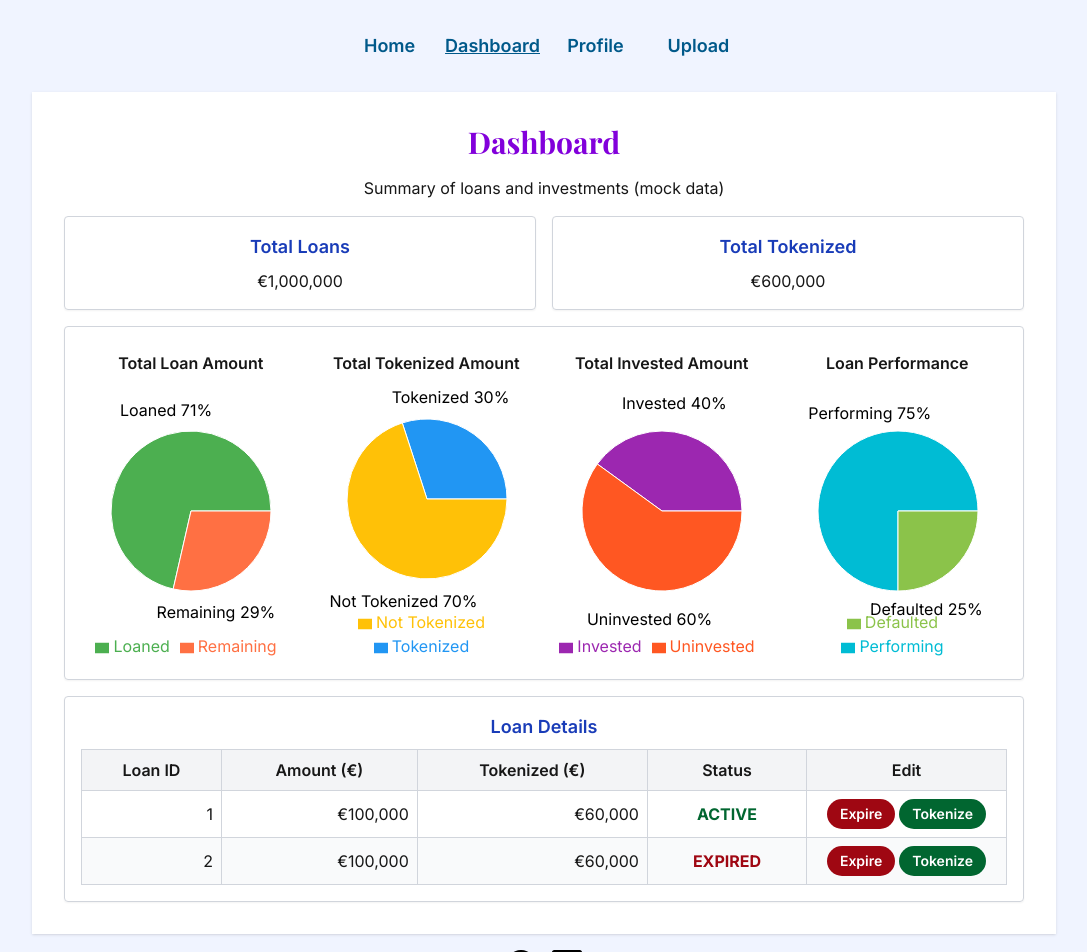
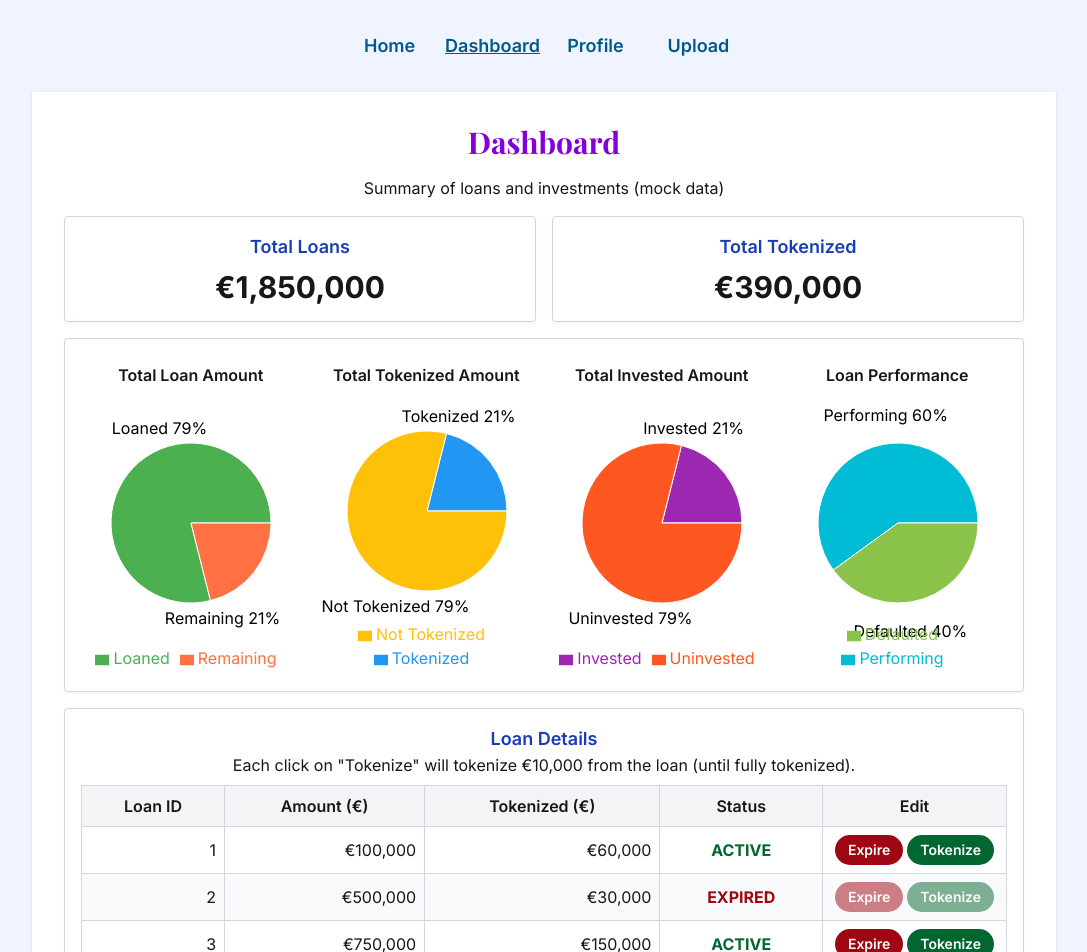
Before and after one commit to kizuyoko/loan-tokenization-dashboard, a Next.js app: page /dashboard in a window 1280 px wide. Shown: the top 952 px of the page, without its empty margins (96-1183 px from the left). Built offline with nearby package versions, Linux system fonts and the light colour scheme.

Commit message:
Connect Data in Dashboard

```diff
--- a/src/app/globals.css
+++ b/src/app/globals.css
@@ -45,6 +45,10 @@ p {
   @apply text-center
 }
 
+.mobile-hide {
+  @apply hidden sm:inline
+}
+
 .text-link {
   @apply hover:underline text-sky-800 font-semibold text-lg
 }
@@ -87,6 +91,10 @@ button:disabled {
 .dashboard-card {
   @apply border rounded border-gray-300 shadow-xs
 }
+.card-total {
+  @apply text-3xl font-bold text-center
+}
+
 
 .loan-table {
   @apply w-full border-collapse mt-2 table-auto border border-gray-300;
@@ -117,3 +125,6 @@ button:disabled {
 .expired {
   @apply text-red-800
 }
+.edit-cell {
+  @apply text-center sm:w-46 w-30
+}
--- a/src/components/Cards.tsx
+++ b/src/components/Cards.tsx
@@ -1,20 +1,25 @@
 "use client";
 import { useState } from 'react';
 import { Card } from './ui/Card';
+import { Loan } from '@/types/loan';
 
-export const Cards = () => {
+interface CardsProps {
+  loans: Loan[];
+}
+
+export const Cards: React.FC<CardsProps> = ({ loans }) => {
   const [mockData, setMockData] = useState({
-    totalLoans: 1000000,
-    totalTokenized: 600000,
+    totalLoans: loans.reduce((acc, loan) => acc + loan.amount, 0),
+    totalTokenized: loans.reduce((acc, loan) => acc + loan.tokenized, 0),
   });
 
   return (
     <div className="grid w-full grid-cols-2 gap-4">
       <Card title="Total Loans">
-        <p>€{mockData.totalLoans.toLocaleString()}</p>
+        <p className='card-total'>€{mockData.totalLoans.toLocaleString()}</p>
       </Card>
       <Card title="Total Tokenized">
-        <p>€{mockData.totalTokenized.toLocaleString()}</p>
+        <p className='card-total'>€{mockData.totalTokenized.toLocaleString()}</p>
       </Card>
     </div>
   );
--- a/src/components/Dashboard.tsx
+++ b/src/components/Dashboard.tsx
@@ -1,13 +1,18 @@
+"use client";
 import { Cards } from './Cards';
 import { Charts } from './charts/Charts';
 import { LoanTable } from './LoanTable';
+import { useState } from "react";
+import { mockLoans } from '@/data/mockLoans';
 
 export const Dashboard = () => {
+  const [loans, setLoans] = useState(mockLoans);
+
   return (
     <>
-      <Cards />
-      <Charts />
-      <LoanTable />
+      <Cards loans={loans} />
+      <Charts loans={loans} />
+      <LoanTable loans={loans} setLoans={setLoans} />
     </>
   );
 };
--- a/src/components/LoanTable.tsx
+++ b/src/components/LoanTable.tsx
@@ -1,13 +1,45 @@
 import { Button } from "./ui/Button";
+import { Loan } from "@/types/loan";
 
-export const LoanTable = () => {
+const TOKENIZE_STEP  = 10000;
+interface LoanTableProps {
+  loans: Loan[];
+  setLoans: React.Dispatch<React.SetStateAction<Loan[]>>;
+}
+
+export const LoanTable: React.FC<LoanTableProps> = ({ loans, setLoans }) => {
+
+  const handleExpire = (id: number) => {
+    setLoans((prevLoans) =>
+      prevLoans.map((loan) =>
+        loan.id === id ? { ...loan, status: "Expired" } : loan
+      )
+    );
+  };
+
+  const handleTokenize = (id: number) => {
+    // Example logic: Increase tokenized amount by 10,000 on each tokenize action
+    setLoans((prevLoans) =>
+      prevLoans.map((loan) =>
+        loan.id === id
+          ? {
+              ...loan,
+              tokenized: Math.min(loan.tokenized + TOKENIZE_STEP , loan.amount),
+              amount: Math.max(loan.amount - TOKENIZE_STEP , 0),
+            }
+          : loan
+      )
+    );
+  };
+
   return (
     <div className="w-full p-4 dashboard-card">
       <h2 className="text-left">Loan Details</h2>
+      <p>Each click on &quot;Tokenize&quot; will tokenize €{TOKENIZE_STEP .toLocaleString()} from the loan (until fully tokenized).</p>
       <table className="loan-table">
         <thead>
           <tr>
-            <th>Loan ID</th>
+            <th><span className="mobile-hide">Loan </span>ID</th>
             <th>Amount (€)</th>
             <th>Tokenized (€)</th>
             <th>Status</th>
@@ -15,27 +47,32 @@ export const LoanTable = () => {
           </tr>
         </thead>
         <tbody>
-          {/* Mock data rows */}
-          <tr>
-            <td className="text-right">1</td>
-            <td className="text-right">€100,000</td>
-            <td className="text-right">€60,000</td>
-            <td className="active">Active</td>
-            <td className="text-center w-50">
-              <Button small>Expire</Button>
-              <Button small>Tokenize</Button>
+          {loans.map((loan) => (
+            <tr key={loan.id}>
+              <td className="text-right">{loan.id}</td>
+              <td className="text-right">€{loan.amount.toLocaleString()}</td>
+              <td className="text-right">€{loan.tokenized.toLocaleString()}</td>
+              <td className={loan.status === "Active" ? "active" : "expired"}>
+                {loan.status}
+              </td>
+            <td className="edit-cell">
+              <Button
+                small
+                onClick={() => handleExpire(loan.id)}
+                disabled={loan.status === "Expired"}
+              >
+                Expire
+              </Button>
+              <Button
+                small
+                onClick={() => handleTokenize(loan.id)}
+                disabled={loan.amount === 0 || loan.status === "Expired"}
+              >
+                Tokenize
+              </Button>
             </td>
           </tr>
-          <tr>
-            <td className="text-right">2</td>
-            <td className="text-right">€100,000</td>
-            <td className="text-right">€60,000</td>
-            <td className="expired">Expired</td>
-            <td className="text-center w-50">
-              <Button small>Expire</Button>
-              <Button small>Tokenize</Button>
-            </td>
-          </tr>
+          ))}
         </tbody>
       </table>
     </div>
--- a/src/components/charts/Charts.tsx
+++ b/src/components/charts/Charts.tsx
@@ -1,7 +1,52 @@
 import { DonutChart } from "./DonutChart";
-import { chartsData } from "@/data/chartData";
+import { Loan } from "@/types/loan";
 
-export const Charts = () => {
+interface ChartsProps {
+  loans: Loan[];
+}
+
+export const Charts: React.FC<ChartsProps> = ({ loans }) => {
+  const totalLoan = loans.reduce((acc, loan) => acc + loan.amount, 0);
+  const totalTokenized = loans.reduce((acc, loan) => acc + loan.tokenized, 0);
+
+  // For simplicity, assuming totalInvested is equal to totalTokenized
+  const totalInvested = totalTokenized;
+
+  const chartsData = [
+    {
+      title: "Total Loan Amount",
+      data: [
+        { name: "Loaned", value: totalLoan - totalTokenized },
+        { name: "Remaining", value: totalTokenized },
+      ],
+      colors: ["#4CAF50", "#FF7043"],
+    },
+    {
+      title: "Total Tokenized Amount",
+      data: [
+        { name: "Tokenized", value: totalTokenized },
+        { name: "Not Tokenized", value: totalLoan - totalTokenized },
+      ],
+      colors: ["#2196F3", "#FFC107"],
+    },
+    {
+      title: "Total Invested Amount",
+      data: [
+        { name: "Invested", value: totalInvested },
+        { name: "Uninvested", value: totalLoan - totalInvested },
+      ],
+      colors: ["#9C27B0", "#FF5722"],
+    },
+    {
+      title: "Loan Performance",
+      data: [
+        { name: "Performing", value: loans.filter(l => l.status === "Active").length },
+        { name: "Defaulted", value: loans.filter(l => l.status === "Expired").length },
+      ],
+      colors: ["#00BCD4", "#8BC34A"],
+    },
+  ];
+
   return (
     <div className="grid w-full grid-cols-1 gap-4 p-4 dashboard-card lg:grid-cols-4 sm:grid-cols-2">
       {chartsData.map((chart) => (
--- a/src/data/chartData.ts
+++ /dev/null
@@ -1,36 +0,0 @@
-import { ChartData } from "../types/chartDataTypes";
-
-export const chartsData: ChartData[] = [
-  {
-    title: "Total Loan Amount",
-    data: [
-      { name: "Loaned", value: 5000 },
-      { name: "Remaining", value: 2000 },
-    ],
-    colors: ["#4CAF50", "#FF7043"],
-  },
-  {
-    title: "Total Tokenized Amount",
-    data: [
-      { name: "Tokenized", value: 3000 },
-      { name: "Not Tokenized", value: 7000 },
-    ],
-    colors: ["#2196F3", "#FFC107"],
-  },
-  {
-    title: "Total Invested Amount",
-    data: [
-      { name: "Invested", value: 4000 },
-      { name: "Uninvested", value: 6000 },
-    ],
-    colors: ["#9C27B0", "#FF5722"],
-  },
-  {
-    title: "Loan Performance",
-    data: [
-      { name: "Performing", value: 4500 },
-      { name: "Defaulted", value: 1500 },
-    ],
-    colors: ["#00BCD4", "#8BC34A"],
-  },
-];
--- /dev/null
+++ b/src/data/mockLoans.ts
@@ -0,0 +1,9 @@
+import { Loan } from "@/types/loan";
+
+export const mockLoans: Loan[] = [
+  { id: 1, amount: 100000, tokenized: 60000, status: "Active" },
+  { id: 2, amount: 500000, tokenized: 30000, status: "Expired" },
+  { id: 3, amount: 750000, tokenized: 150000, status: "Active" },
+  { id: 4, amount: 200000, tokenized: 50000, status: "Active" },
+  { id: 5, amount: 300000, tokenized: 100000, status: "Expired" },
+];
--- /dev/null
+++ b/src/types/loan.ts
@@ -0,0 +1,6 @@
+export type Loan = {
+  id: number;
+  amount: number; // Total loan amount
+  tokenized: number; // Amount that has been tokenized
+  status: "Active" | "Expired"; // Loan status
+};
```
